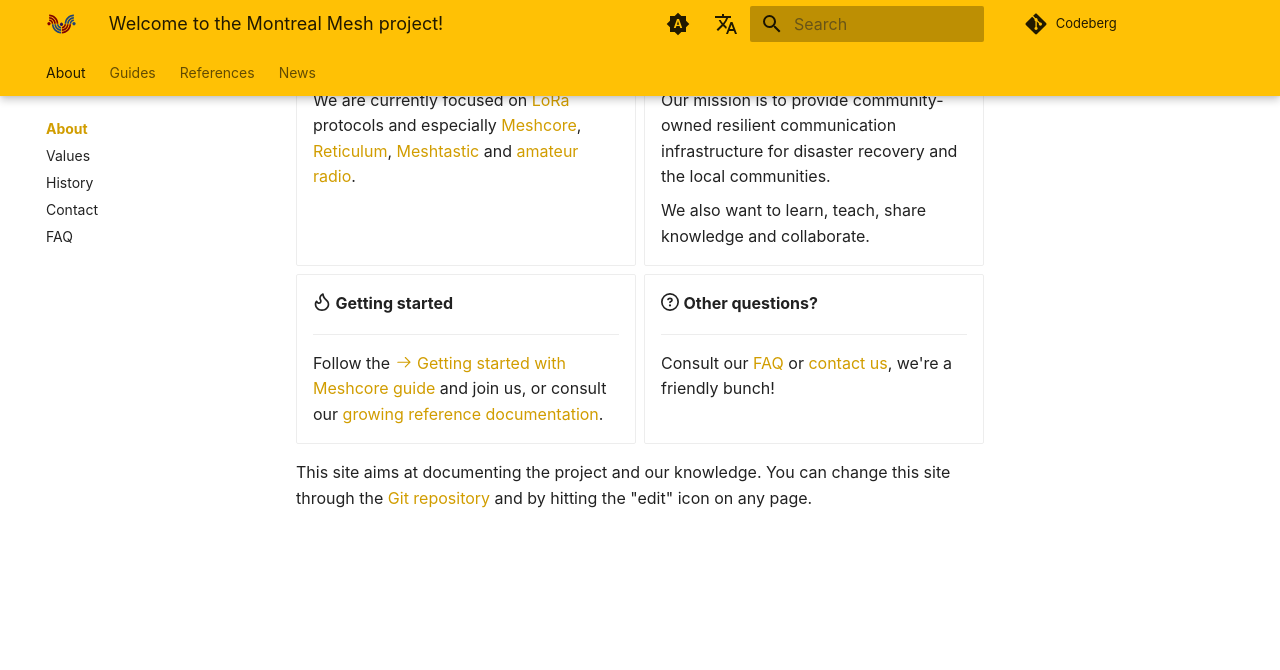
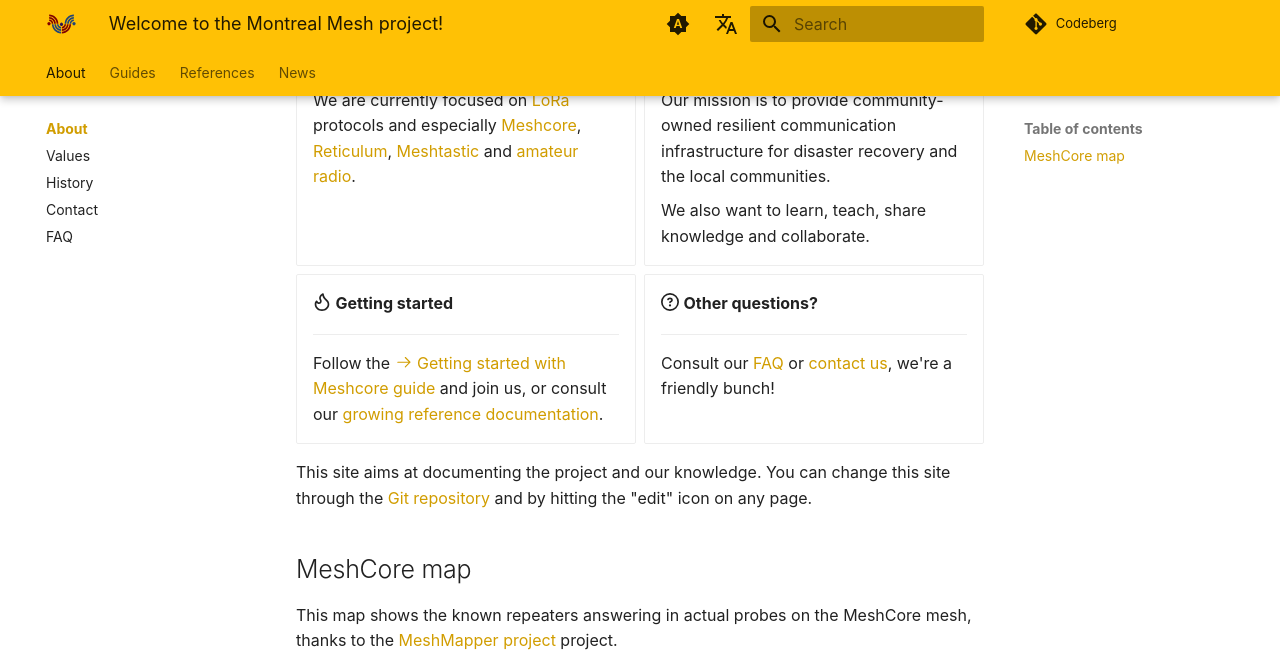
Before and after one commit to ReseauLibre/lora.reseaulibre.ca, an MkDocs documentation site: the page built from docs/index.md, in a window 1280 px wide and 1400 px high, scrolled down 531 px. Shown: the top 670 px of the window. Built offline with MkDocs 1.6.1 and Material for MkDocs 9.7.7, drawn with Linux system fonts in a browser that asks for light colours; plug-ins that fetch from the network failed and are left out; comment, search, counter and statistics services are not loaded; some of the changed text lies outside the part shown; grey boxes are pictures that could not be loaded.

Commit message:
add the meshmapper map to the frontpage and the maps section

```diff
--- a/docs/index.md
+++ b/docs/index.md
@@ -58,3 +58,15 @@
 This site aims at documenting the project and our knowledge. You can
 change this site through the [Git repository](https://codeberg.org/anarcat/lora-reseaulibre-ca) and by hitting the
 "edit" icon on any page.
+
+## MeshCore map
+
+This map shows the known repeaters answering in actual probes on the
+MeshCore mesh, thanks to the [MeshMapper
+project](https://wiki.meshmapper.net/) project.
+
+<!-- update the iframe in maps.md when updating this -->
+<iframe src="https://yul.meshmapper.net/embed.php?lat=45.508545&amp;lon=-73.589824&amp;zoom=10&amp;geofence=0&amp;fail_grid=0" width="100%" height="500px" style="border:0;" loading="lazy" allowfullscreen>
+  </iframe>
+
+See also the [maps section](references/maps.md) for other maps.
```
Also changed, not shown: docs/references/maps.md (+8 -3 lines).
